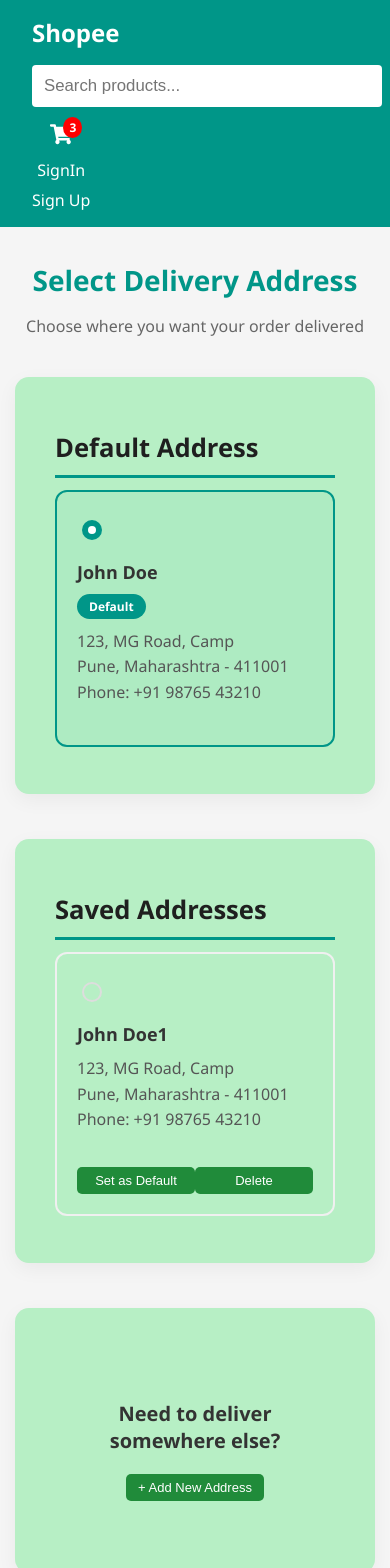
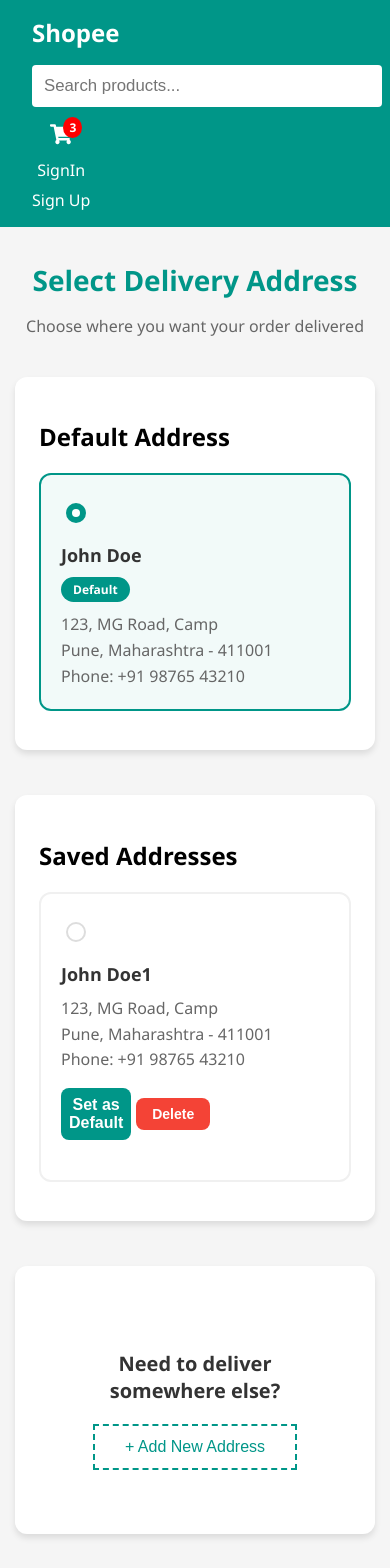
Before and after one commit to CDAC-PROJECT-Ecommerce/client, a React (Vite) app: page /addAdress in a window 390 px wide. Shown: the top 1568 px of the page. Built offline with nearby package versions, Linux system fonts and the light colour scheme.

Commit message:
Changed classnames to resolve css class issues

```diff
--- a/src/components/Address/AddAddressPage.css
+++ b/src/components/Address/AddAddressPage.css
@@ -134,6 +134,12 @@
     flex-shrink: 0;
     display: flex;
     align-items: center;
+    width: 40% !important;
+    gap: 5px;
+}
+
+.address-proceed {
+    padding: 0.5rem !important;
 }
 
 .delete-btn {
@@ -212,7 +218,7 @@
         justify-content: flex-start;
     }
 
-    .submit-btn {
+    .proceed-submit-btn {
         width: 100%;
         font-size: 16px;
     }
--- a/src/components/Address/AddAddressPage.jsx
+++ b/src/components/Address/AddAddressPage.jsx
@@ -61,8 +61,8 @@ const AddAddressPage = ({ onNavigateToCheckout }) => {
       </div>
 
       <div className="address-content">
-        <div className="card address-section">
-          <h2 className="card-title">Default Address</h2>
+        <div className="checkout-card address-section">
+          <h2 className="checkout-card-title">Default Address</h2>
 
           <div className="address-item default-address">
             <div className="address-radio">
@@ -95,8 +95,8 @@ const AddAddressPage = ({ onNavigateToCheckout }) => {
         </div>
 
         {addresses?.length > 0 && (
-          <div className="card address-section">
-            <h2 className="card-title">Saved Addresses</h2>
+          <div className="checkout-card address-section">
+            <h2 className="checkout-card-title">Saved Addresses</h2>
             {addresses.map((address) => (
               <div key={address.id} className="address-item">
                 <div className="address-radio">
@@ -126,13 +126,13 @@ const AddAddressPage = ({ onNavigateToCheckout }) => {
 
                 <div className="address-actions">
                   <button
-                    className="btn btn-primary"
+                    className="checkout-btn address-proceed proceed-btn-primary"
                     onClick={() => handleSetDefault(address.id)}
                   >
                     Set as Default
                   </button>
                   <button
-                    className="btn btn-danger delete-btn"
+                    className="checkout-btn proceed-btn-danger delete-btn"
                     onClick={() => handleDeleteAddress(address.id)}
                   >
                     Delete
@@ -143,12 +143,12 @@ const AddAddressPage = ({ onNavigateToCheckout }) => {
           </div>
         )}
 
-        <div className="card address-section">
+        <div className="checkout-card address-section">
           {!showAddForm ? (
             <div className="add-address-prompt">
               <h3>Need to deliver somewhere else?</h3>
               <button
-                className="btn btn-secondary add-address-btn"
+                className="proceed-btn proceed-btn-secondary add-address-btn"
                 onClick={() => setShowAddForm(true)}
               >
                 + Add New Address
@@ -156,7 +156,7 @@ const AddAddressPage = ({ onNavigateToCheckout }) => {
             </div>
           ) : (
             <div className="add-address-form">
-              <h2 className="card-title">Add New Address</h2>
+              <h2 className="checkout-card-title">Add New Address</h2>
               <AddressForm
                 onSubmit={handleAddAddress}
                 onCancel={() => setShowAddForm(false)}
@@ -167,7 +167,7 @@ const AddAddressPage = ({ onNavigateToCheckout }) => {
 
         <div className="address-submit">
           <button
-            className="btn btn-primary submit-btn"
+            className="checkout-btn proceed-btn-primary proceed-submit-btn"
             onClick={handleSubmit}
             disabled={!selectedAddressId}
           >
--- a/src/components/Checkout/CheckoutPage.css
+++ b/src/components/Checkout/CheckoutPage.css
@@ -158,6 +158,10 @@
     margin-bottom: 20px;
 }
 
+.checkout-change-adress {
+    width: 190px;
+}
+
 .checkout-btn:disabled {
     background-color: #ccc;
     cursor: not-allowed;
@@ -268,8 +272,8 @@
 }
 
 /* Common Button Styles */
-.btn {
-    padding: 12px 24px;
+.checkout-btn {
+    /* padding: 12px 24px; */
     border: none;
     border-radius: 8px;
     cursor: pointer;
@@ -281,39 +285,39 @@
     text-align: center;
 }
 
-.btn-primary {
+.proceed-btn-primary {
     background-color: #009688;
     color: white;
 }
 
-.btn-primary:hover {
+.proceed-btn-primary:hover {
     background-color: #00796b;
     transform: translateY(-2px);
     box-shadow: 0 4px 12px rgba(0, 150, 136, 0.3);
 }
 
-.btn-secondary {
+.proceed-btn-secondary {
     background-color: #f0f0f0;
     color: #333;
     border: 2px solid #ddd;
 }
 
-.btn-secondary:hover {
+.proceed-btn-secondary:hover {
     background-color: #e0e0e0;
     border-color: #009688;
 }
 
-.btn-danger {
+.proceed-btn-danger {
     background-color: #f44336;
     color: white;
 }
 
-.btn-danger:hover {
+.proceed-btn-danger:hover {
     background-color: #d32f2f;
 }
 
 /* Card Styles */
-.card {
+.checkout-card {
     background: white;
     border-radius: 12px;
     box-shadow: 0 4px 6px rgba(0, 0, 0, 0.1);
@@ -322,11 +326,11 @@
     transition: box-shadow 0.3s ease;
 }
 
-.card:hover {
+.checkout-card:hover {
     box-shadow: 0 8px 24px rgba(0, 0, 0, 0.15);
 }
 
-.card-title {
+.checkocard-title {
     font-size: 24px;
     font-weight: 700;
     color: #009688;
--- a/src/components/Checkout/CheckoutPage.jsx
+++ b/src/components/Checkout/CheckoutPage.jsx
@@ -18,7 +18,7 @@ const CheckoutPage = () => {
     selectedAddressId === defaultAddress.id
       ? defaultAddress
       : addresses.find((addr) => addr.id === selectedAddressId) ||
-        defaultAddress;
+      defaultAddress;
 
   // Calculate totals
   const subtotal = Cart.reduce((total, item) => total + item.price, 0);
@@ -44,8 +44,8 @@ const CheckoutPage = () => {
         {/* Left Side - Product List */}
         <div className="checkout-left">
           {/* Delivery Address */}
-          <div className="card">
-            <h2 className="card-title">Delivery Address</h2>
+          <div className="checkout-card">
+            <h2 className="checkout-card-title">Delivery Address</h2>
             <div className="address-display">
               <div className="address-info">
                 <h4>{selectedAddress.name}</h4>
@@ -57,22 +57,23 @@ const CheckoutPage = () => {
                 <p>Phone: {selectedAddress.phone}</p>
               </div>
               <button
-                className="btn btn-secondary"
+                className="checkout-btn checkout-change-adress proceed-btn-secondary"
                 onClick={handleChangeAddress}
               >
                 Change Address
               </button>
             </div>
           </div>
-          <div className="card">
-            <h2 className="card-title">Order Content ({Cart.length} items)</h2>
+          <div className="checkout-card">
+            <h2 className="checkout-card-title">Order Content ({Cart.length} items)</h2>
 
             {Cart.length === 0 ? (
               <div className="empty-cart">
                 <p>Your cart is empty</p>
                 <button
-                  className="btn btn-primary"
+                  className="proceed-btn proceed-btn-primary"
                   onClick={() => navigate("/")}
+
                 >
                   Continue Shopping
                 </button>
@@ -102,8 +103,8 @@ const CheckoutPage = () => {
 
         {/* Right Side - Order Total */}
         <div className="checkout-right">
-          <div className="card order-summary-card">
-            <h2 className="card-title">Payment Summary</h2>
+          <div className="checkout-card order-summary-card">
+            <h2 className="checkout-card-title">Payment Summary</h2>
 
             <div className="summary-row">
               <span>Subtotal ({Cart.length} items)</span>
@@ -129,7 +130,7 @@ const CheckoutPage = () => {
 
             <div className="checkout-actions">
               <button
-                className="btn btn-primary checkout-btn"
+                className="proceed-btn proceed-btn-primary checkout-btn"
                 onClick={handleCheckout}
                 disabled={Cart.length === 0}
               >
```
